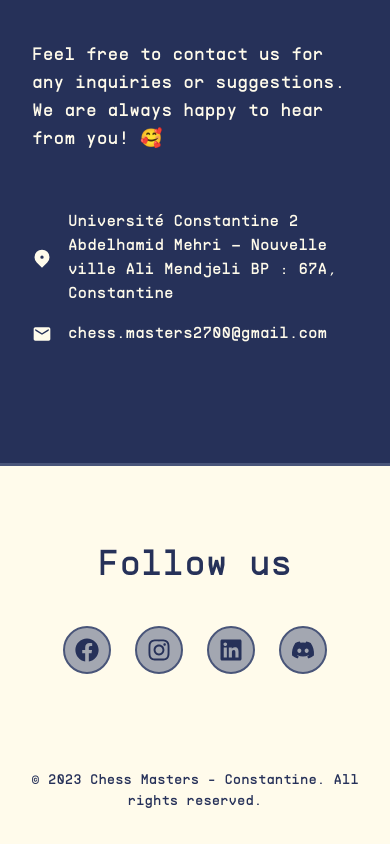
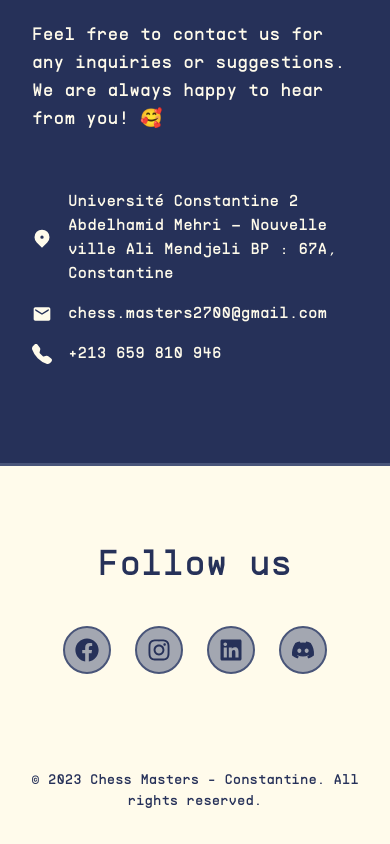
Before and after one commit to Chess-Masters-Club/CMC-website, a React (Vite) app: page / in a window 390 px wide. Shown: the part 3370-4214 px from the top of the page. Built offline with nearby package versions, Linux system fonts and the light colour scheme.

Commit message:
added phone number

```diff
--- a/src/data.jsx
+++ b/src/data.jsx
@@ -59,10 +59,10 @@ export const contactInfos = [
     icon: <MdMail size={20}></MdMail>,
     content: " chess.masters2700@gmail.com",
   },
-  //   {
-  //     href: "tel:+213666634252",
-  //     name: "Phone",
-  //     icon: <BsFillTelephoneFill size={20}></BsFillTelephoneFill>,
-  //     content: "+213 667 471 655",
-  //   },
+  {
+    href: "tel:+213659810946",
+    name: "Phone",
+    icon: <BsFillTelephoneFill size={20}></BsFillTelephoneFill>,
+    content: "+213 659 810 946",
+  },
 ];
```
